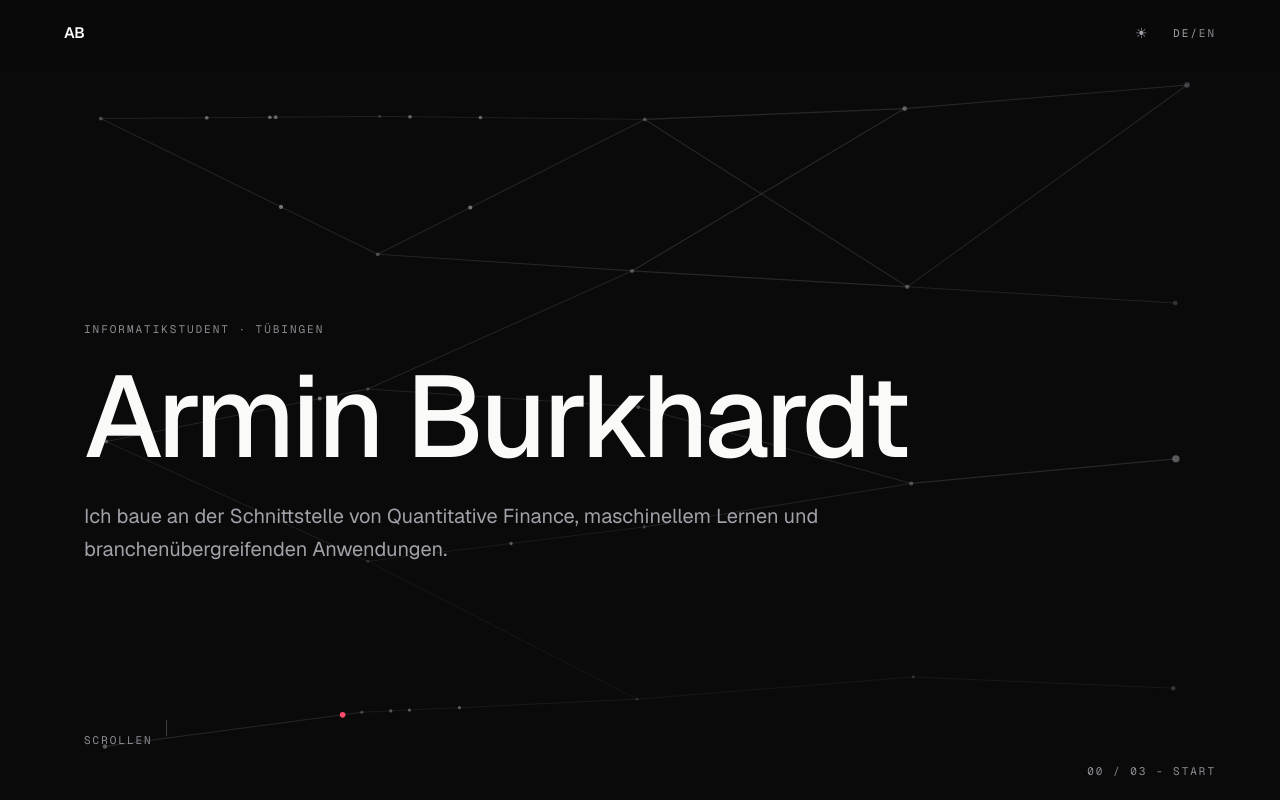
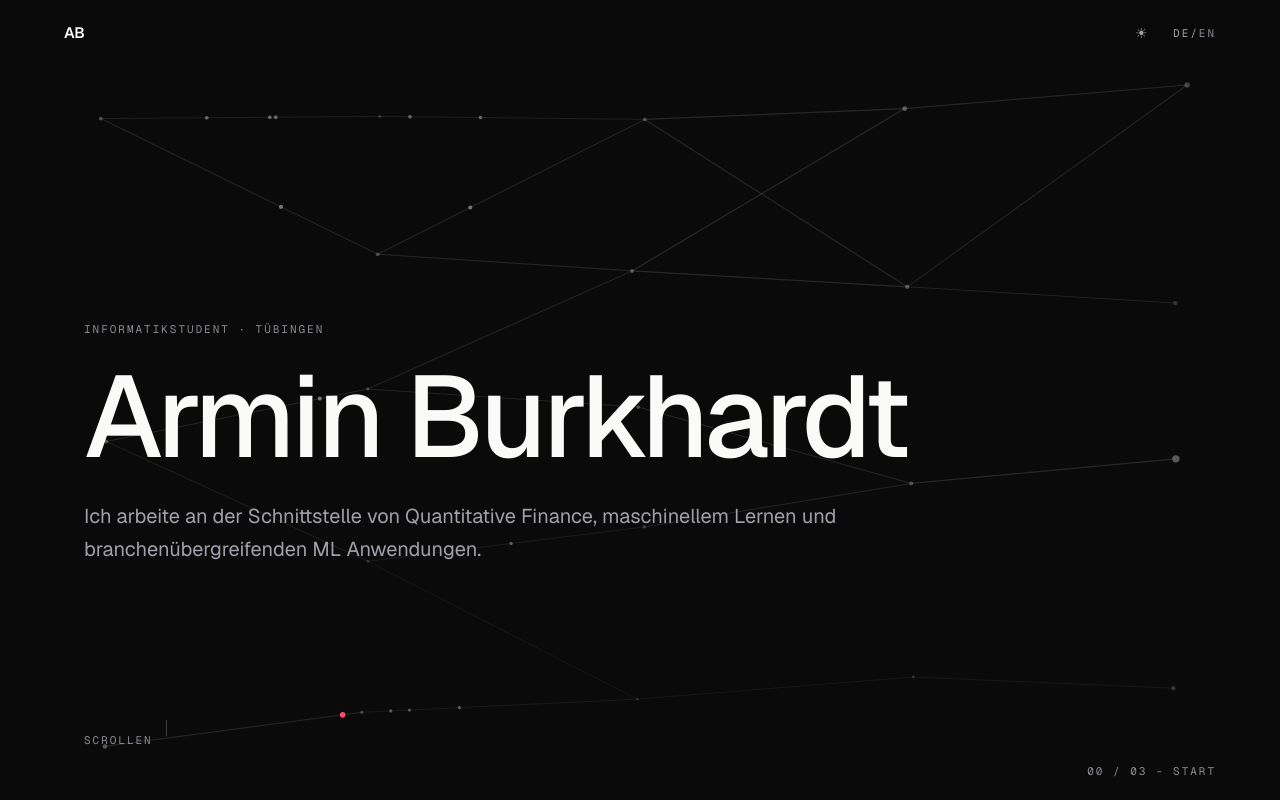
Before and after one commit to ArminBurkhardt/website, a Next.js app: page / in a window 1280 px wide. Shown: the top 800 px of the page. Built offline with nearby package versions, Linux system fonts and the light colour scheme.

Commit message:
chore: cleanup

```diff
--- a/src/content/projects.ts
+++ b/src/content/projects.ts
@@ -34,13 +34,13 @@ export const projects: readonly Project[] = [
     de: {
       title: `HackTheLaw: mike t-AI-son`,
       tagline: `Adversariales Trainingstool für juristische Argumentation.`,
-      body: `Gebaut bei HackTheLaw in Cambridge für Legoras Challenge "The Sparring Room". Statt Antworten zu liefern, greift das System die Argumentation der Nutzer:innen an und zwingt sie, ihre Position zu verteidigen - juristisches Sparring statt Recherche-Assistent. Python-Backend mit FastAPI, Frontend mit React und Vite.`,
+      body: `Gebaut beim HackTheLaw Hackathon an der University of Cambridge für Legoras Challenge "The Sparring Room". Statt Antworten zu liefern, greift das System die Argumentation der Nutzer:innen an und zwingt sie, ihre Position zu verteidigen - juristisches Sparring statt Recherche-Assistent. Python-Backend mit FastAPI, Frontend mit React und Vite.`,
       stack: [`Python`, `FastAPI`, `React`, `Vite`, `LLMs`],
     },
     en: {
       title: `HackTheLaw: mike t-AI-son`,
       tagline: `An adversarial training tool for legal argument.`,
-      body: `Built at HackTheLaw in Cambridge for Legora's "The Sparring Room" challenge. Rather than answering questions, the system attacks the user's reasoning and forces them to defend their position - legal sparring instead of a research assistant. Python backend on FastAPI, frontend in React and Vite.`,
+      body: `Built at the HackTheLaw Hackathon at the University of Cambridge for Legora's "The Sparring Room" challenge. Rather than answering questions, the system attacks the user's reasoning and forces them to defend their position - legal sparring instead of a research assistant. Python backend on FastAPI, frontend in React and Vite.`,
       stack: [`Python`, `FastAPI`, `React`, `Vite`, `LLMs`],
     },
   },
@@ -55,7 +55,7 @@ export const projects: readonly Project[] = [
       tagline: `Sprachmodell mit ~300M Parametern und geloopter Mixture-of-Experts-Architektur.`,
       body: `Ein experimentelles LMM mit dense Gemma4-style Backbone. Danach wird ein einziger MoE-Block wird mehrfach durchlaufen (LoopLM-style) und routet die Tokens bei jedem Durchgang neu. Heterogene Experten - Self-Attention, Cross-Attention, Retrieval und MLP - teilen sich einen Router. Multi-Token-Prediction als Zusatzziel, Training u.a. in FP8 und NVFP4.`,
       stack: [`PyTorch`, `Transformer Engine`, `CUDA`, `MoE`, `MTP`],
-      pendingNote: `Aktuell im Training - das Repository wird veröffentlicht, sobald der Lauf durch ist.`,
+      pendingNote: `Aktuell im Training - das Repository wird veröffentlicht, sobald das Training durch ist.`,
     },
     en: {
       title: `Tiny Mixture-of-Experts LLM`,
--- a/src/content/site.ts
+++ b/src/content/site.ts
@@ -24,7 +24,7 @@ const de: Dict = {
     kicker: 'Informatikstudent · Tübingen',
     name: 'Armin Burkhardt',
     positioning:
-      'Ich baue an der Schnittstelle von Quantitative Finance, maschinellem Lernen und branchenübergreifenden Anwendungen.',
+      'Ich arbeite an der Schnittstelle von Quantitative Finance, maschinellem Lernen und branchenübergreifenden ML Anwendungen.',
     scroll: 'Scrollen',
   },
   intro: {
```
Also changed, not shown: 1 other file (tests, documents, lock files or other folders).
